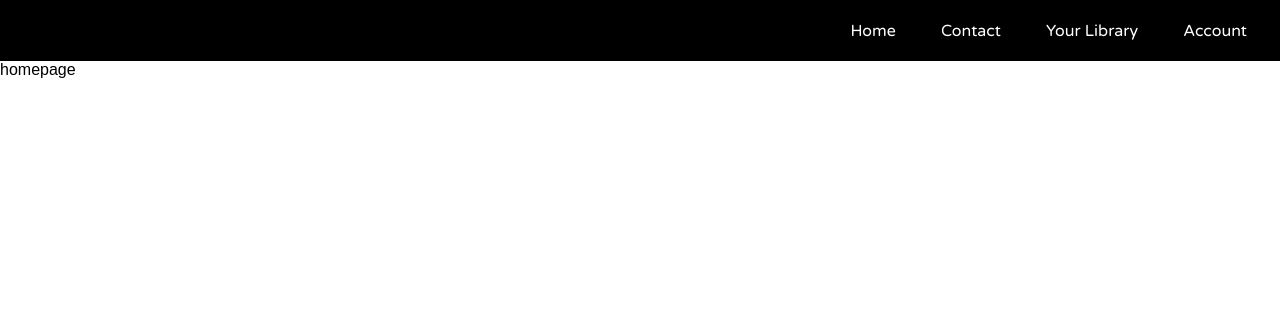
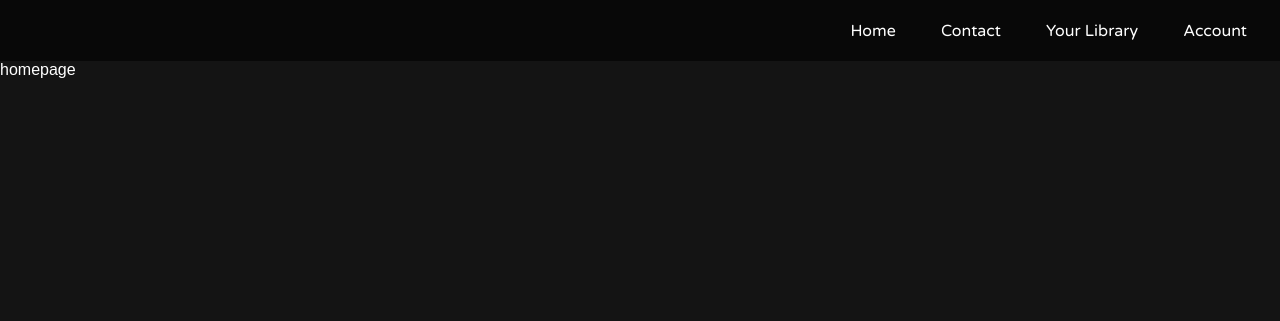
Before and after one commit to 6tjessil/dit_csi_music_db, a PHP site: page /UseThis/ in a window 1280 px wide. Shown: the top 321 px of the page. Run offline with PHP 8.4, Linux system fonts and the light colour scheme; the visitor is signed in with stand-in values (Sample User, id 1).

Commit message:
Toggle code added
*Toggle code has been added but toggle is not positioned in correct spot (toggle code is currently commented out)

*Website now is using dark mode as default

```diff
--- a/form.php
+++ b/form.php
@@ -18,6 +18,8 @@
   require("login_form.php");
   require('signup_form.php');
   ?>
+  <script src="script.js"></script>
+
 </body>
 
 </html>
--- a/index.php
+++ b/index.php
@@ -19,6 +19,9 @@ homepage
   require('signup_form.php');
   ?>
 
+
+<script src="script.js"></script>
+
 </body>
 
 </html>
--- a/login.php
+++ b/login.php
@@ -1,4 +1,5 @@
 <!--Login Page-->
+
 <?php
 session_start();
     $error = null;
--- a/login_form.php
+++ b/login_form.php
@@ -1,6 +1,6 @@
-<div id="id01" class="modal">
+<div id="login_form" class="modal">
   <div class = "login_box">
-  <span onclick="document.getElementById('id01').style.display='none'" class="close" title="Close Modal">&times;</span>
+  <span onclick="document.getElementById('login_form').style.display='none'" class="close" title="Close Modal">&times;</span>
     <h1>Login</h1>
     <form method = "POST"action = "login.php">
       <p>Username</p>
--- a/nav.php
+++ b/nav.php
@@ -22,10 +22,16 @@ if(isset($_SESSION['login_user'])){?>
     <div class="mainlinks">
         <li><a href="index.php">Home</a></li>
         <li><a href="form.php">Contact</a></li>
-        <li><button onclick="document.getElementById('id01').style.display='block'" id = "loginbtn">Login</button></li>
-        <li><button onclick="document.getElementById('id02').style.display='block'" id = "loginbtn">Sign Up</button></li>
+        <li><a href="#" id = "loginbtn">Login</a></li>
+        <li><a href="#" id = "signupbtn">Sign Up</a></li>
     </div>
 </nav>
-
 <?php
 }?>
+
+<!--<div class = "theme-switch-wrapper">
+        <label class="theme-switch" for="checkbox">
+            <input type="checkbox" id="checkbox" />
+            <div class="slider round"></div>
+        </label>
+    </div>-->
--- a/script.js
+++ b/script.js
@@ -18,3 +18,39 @@ function openOption(evt, optionName) {
   document.getElementById(optionName).style.display = "block";
   evt.currentTarget.className += " active";
 }
+
+
+document.getElementById("loginbtn").addEventListener("click", loginform);
+
+function loginform(){
+  document.getElementById('login_form').style.display='block'
+}
+
+document.getElementById("signupbtn").addEventListener("click", signupform);
+
+function signupform(){
+  document.getElementById('signup_form').style.display='block'
+}
+
+const toggleSwitch = document.querySelector('.theme-switch input[type = "checkbox"]');
+
+function switchTheme(e) {
+  if(e.target.checked){
+    document.documentElement.setAttribute('data-theme', 'dark');
+    localStorage.setItem('theme', 'dark');
+  } else {
+    document.documentElement.setAttribute('data-theme', 'light');
+    localStorage.setItem('theme', 'light');
+  }
+}
+
+toggleSwitch.addEventListener('change', switchTheme, false);
+
+const currentTheme = localStorage.getItem('theme') ? localStorage.getItem('theme') : null;
+if(currentTheme){
+  document.documentElement.setAttribute('data-theme', currentTheme);
+  if(currentTheme === 'dark'){
+    toggleSwitch.checked = true;
+  }
+
+}
--- a/signup.php
+++ b/signup.php
@@ -10,6 +10,7 @@
     if (mysqli_query($con,$insertquery))
     {
     header('nav.php');
+    header("location: index.php");
     echo "<h3>Record inserted</h3>";
     }
     else
--- a/signup_form.php
+++ b/signup_form.php
@@ -1,12 +1,12 @@
-<div id="id02" class="modal">
+<div id="signup_form" class="modal">
   <div class = "login_box">
-  <span onclick="document.getElementById('id02').style.display='none'" class="close" title="Close Modal">&times;</span>
+  <span onclick="document.getElementById('signup_form').style.display='none'" class="close" title="Close Modal">&times;</span>
     <h1>Sign Up</h1>
     <form method = "POST" action = "signup.php">
       <p>Username</p>
-      <input type = "text" name = "UserName" placeholder="Please enter your username">
+      <input type = "text" name = "UserName" placeholder="Please enter a username">
       <p>Password</p>
-      <input type = "password" name = "Password" placeholder="Please enter your password">
+      <input type = "password" name = "Password" placeholder="Please enter a password">
       <input type = "submit" name = "submit" value= "Register">
     </form>
   </div>
--- a/style.css
+++ b/style.css
@@ -1,7 +1,7 @@
 /*Style sheet*/
 
 @import url('https://fonts.googleapis.com/css2?family=Roboto&family=Varela+Round&display=swap');
-
+/*Setting up site*/
 *{
   margin:0;
   padding:0;
@@ -9,32 +9,27 @@
 
 body{
   font-family:arial;
+  background:#141414;
+  color:white;
 }
-
-nav { /*Nav bar */
+/*nav bar settings*/
+nav {
   height: 61px;
   grid-column:1/9;
-  background-color: black;
+  background-color:#080808;
 }
 
 .nav-title {
   height: 100%;
   grid-column:2/9;
-  background-color:red;
   padding-right:10px;
 }
 
-.nav-title p {
-  float:left;
-  font-size:30px;
-  padding:10px 0 10px 10px;
-  font-family:arial;
-  color:white;
-}
+
 
 .mainlinks{
   font-family: 'Varela Round';
-  background-color:black;
+  background-color:var(--accent-color);
   margin-left:auto;
   width:450px;
 }
@@ -42,25 +37,24 @@ nav { /*Nav bar */
 .mainlinks li a{
   display:inline-block;
   text-decoration:none;
-  color: white;
+  color:white;
   padding: 20.5px;
 }
 .mainlinks li{
   list-style:none;
-  background-color:black;
+  background-color:var(--accent-color);
   display:inline-block;
   text-decoration:none;
 }
 
 .mainlinks a:hover{
-background-color: #f1f1f1;
-color: #111;
+background-color: #ddd;
+color: black;
 }
-
 
 /* Style The Dropdown Button */
 .dropbtn {
-  background-color: black;
+  background-color: #080808;
   color: white;
   font-family: 'Varela Round';
   padding: 20.5px;
@@ -81,7 +75,7 @@ color: #111;
   font-family: 'Varela Round';
   display: none;
   position: absolute;
-  background-color: #111;
+  background-color: #080808;
   box-shadow: 0px 8px 16px 0px rgba(0,0,0,0.2);
   z-index: 1;
   width: 100%;
@@ -92,7 +86,7 @@ color: #111;
 
 /* Links inside the dropdown */
 .dropdown-content a {
-  color: white;
+  color: var(--font-color);
   padding: 12px 16px;
   text-decoration: none;
   width: 100%;
@@ -110,10 +104,11 @@ color: #111;
 
 /* Change the background color of the dropdown button when the dropdown content is shown */
 .dropdown:hover .dropbtn {
-  background-color: #f1f1f1;
-  color: #111;
+  background-color: #ddd;
+  color: black;
 }
 
+/*This is used to setup the way the tables will look (this is used to display data)*/
 table{
    border-collapse: collapse;
    width: 100%;
@@ -140,7 +135,7 @@ th{
   width:100px;
 }
 
-/* Style the tab */
+/* This is used to style the tabs that are used to hold admin actions such as delete and update. */
 .tab {
   overflow: hidden;
   border: 1px solid #ccc;
@@ -195,16 +190,18 @@ th{
   padding:10px;
 }
 
+/*Setting up a grid system*/
 .grid-content{
   background-color: green;
 }
+/*Used to store all elements on the your library page*/
 #your_library_content{
   height:600px;
   grid-template-columns: repeat(10, 10%);
   grid-template-rows: 60px 200px 100px 100px 100px;
   display: grid;
 }
-
+/*stores the tables used to display data*/
 .music_data_div{
   height:600px;
   border: 5px solid black;
@@ -212,7 +209,7 @@ th{
   grid-column: 3/10;
   overflow: auto;
 }
-
+/*styling the sidebar*/
 .sidebar{
   grid-row-start: 2;
   grid-row-end: 5;
@@ -221,7 +218,7 @@ th{
   width:150px;
   border: 5px solid black;
 }
-
+/*styling the playlist image*/
 .image{
   width: 250px;
   height:250px;
@@ -229,7 +226,7 @@ th{
   grid-column: 3/4;
   border: 5px solid black;
 }
-
+/*styling the playlist details section*/
 .playlist_details{
   width: 250px;
   height:100px;
@@ -238,7 +235,7 @@ th{
   grid-column: 5/6;
   border: 5px solid black;
 }
-
+/*styling the popup login form*/
 .login_box{
   width: 320px;
   height: 420px;
@@ -288,7 +285,9 @@ th{
   color:white;
   background-color: #274196;
   font-size: 18px;
+  cursor: pointer;
 }
+/*styling the modal - stores the login box*/
 .modal {
   display: none; /* Hidden by default */
   position: fixed; /* Stay in place */
@@ -329,15 +328,73 @@ th{
   cursor: pointer;
 }
 
-nav button[id='loginbtn']{
-  width: 100%;
-  border: none;
-  outline: none;
-  height: 45px;
-  color:white;
-  background-color:black;
-  font-size: 15px;
-  font-family: 'Varela Round';
-  padding: 20px;
+/*styling the dark/light mode toogle*/
+/*primary = background color
+  accent = color of nav and other elements
+
+:root{
+  --primary-color:white;
+  --accent-color:#ddd;
+  --font-color: black;
+}
+
+[data-theme="dark"]{
+  --primary-color:#141414;
+  --accent-color:#080808;
+  --font-color:white;
+}
+
+.theme-switch-wrapper {
+  display: flex;
+  align-items: center;
 
 }
+.theme-switch {
+  display: inline-block;
+  height: 34px;
+  position: relative;
+  width: 60px;
+}
+
+.theme-switch input {
+  display:none;
+}
+
+.slider {
+  background-color: #ccc;
+  bottom: 0;
+  cursor: pointer;
+  left: 0;
+  position: absolute;
+  right: 0;
+  top: 0;
+  transition: .4s;
+}
+
+.slider:before {
+  background-color: #fff;
+  bottom: 4px;
+  content: "";
+  height: 26px;
+  left: 4px;
+  position: absolute;
+  transition: .4s;
+  width: 26px;
+}
+
+input:checked + .slider {
+  background-color: #66bb6a;
+}
+
+input:checked + .slider:before {
+  transform: translateX(26px);
+}
+
+.slider.round {
+  border-radius: 34px;
+}
+
+.slider.round:before {
+  border-radius: 50%;
+}
+*/
```
